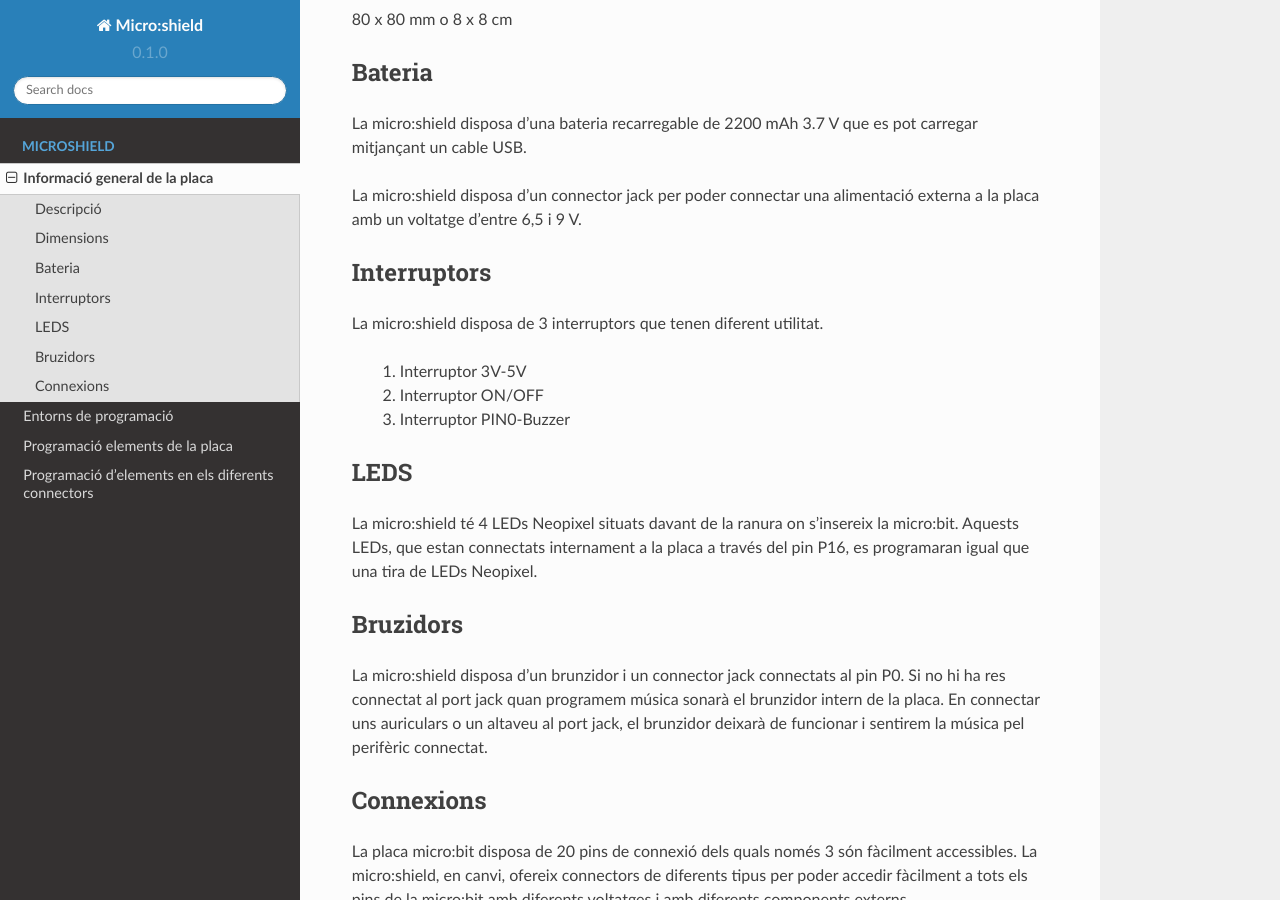
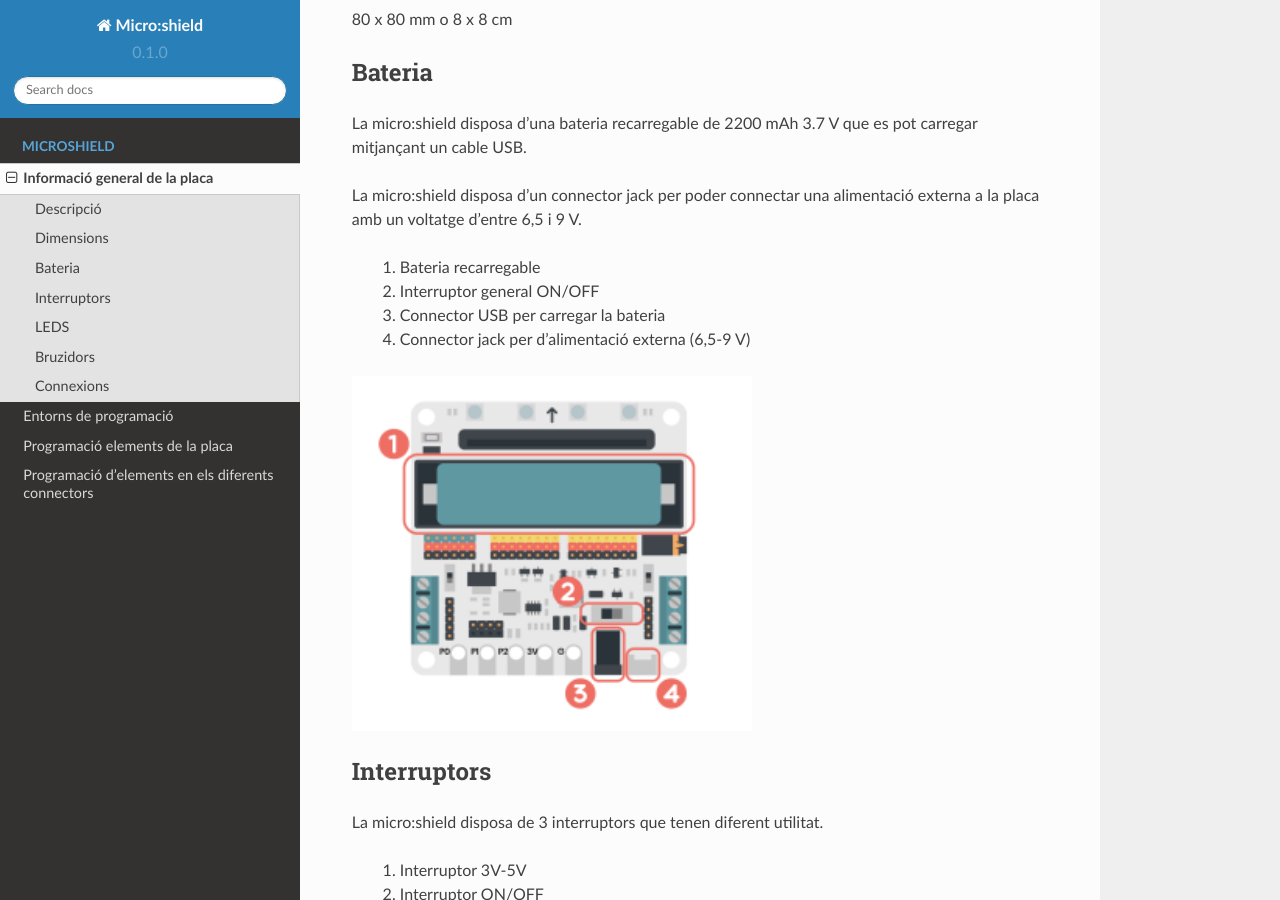
Before and after one commit to MakeAndLearn/micro-shield, a Sphinx documentation site: the page built from docs/source/microshield/informaciogeneral.rst, in a window 1280 px wide and 900 px high, scrolled down 1121 px. Built offline with Sphinx 7.4.7 and the Read the Docs theme 2.0.0, drawn with Linux system fonts in a browser that asks for light colours.

Commit message:
Update informaciogeneral.rst

```diff
--- a/docs/source/microshield/informaciogeneral.rst
+++ b/docs/source/microshield/informaciogeneral.rst
@@ -28,14 +28,14 @@
 
 La micro:shield disposa d’un connector jack per poder connectar una alimentació externa a la placa amb un voltatge d’entre 6,5 i 9 V.
 
-.. image:: BATERIA.png
-  :width: 400
-  :alt: BATERIA
-
     1. Bateria recarregable
     2. Interruptor general ON/OFF
     3. Connector USB per carregar la bateria
     4. Connector jack per d’alimentació externa (6,5-9 V)
+
+.. image:: BATERIA.png
+  :width: 400
+  :alt: BATERIA
 
 Interruptors
 ----------
```
